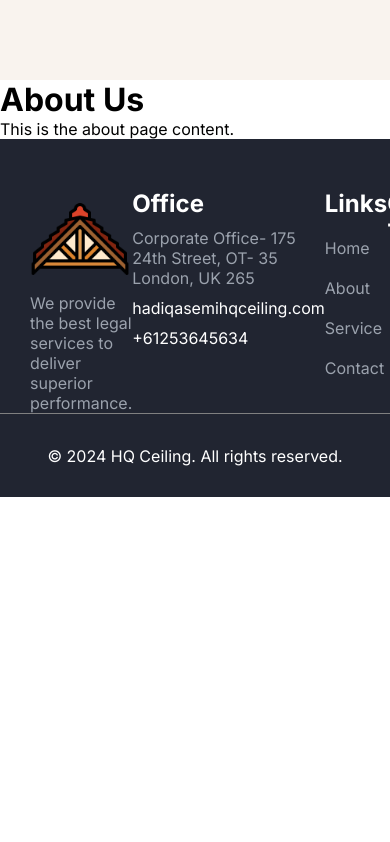
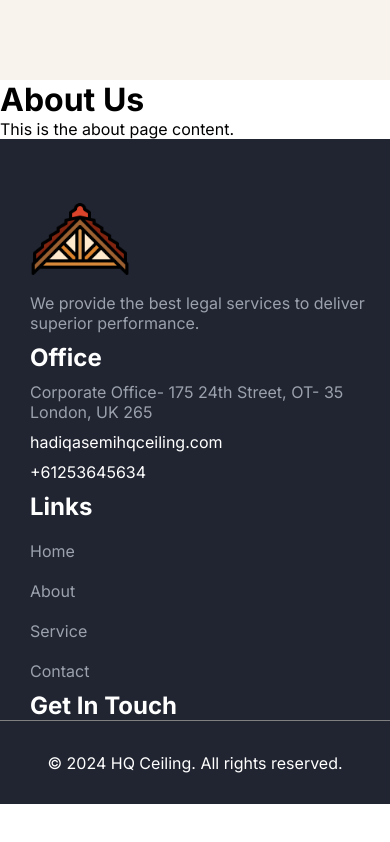
Before and after one commit to arifqasemi/hqceiling, a Next.js app: page / in a window 390 px wide. Built offline with nearby package versions, Linux system fonts and the light colour scheme.

Commit message:
footer for iphone

```diff
--- a/components/footer.css
+++ b/components/footer.css
@@ -24,3 +24,11 @@
         gap: 10px;
     }
 }
+
+@media(max-width: 430px){
+    .footer{
+        display: flex;
+        flex-direction: column;
+        gap: 10px;
+    }
+}
```
